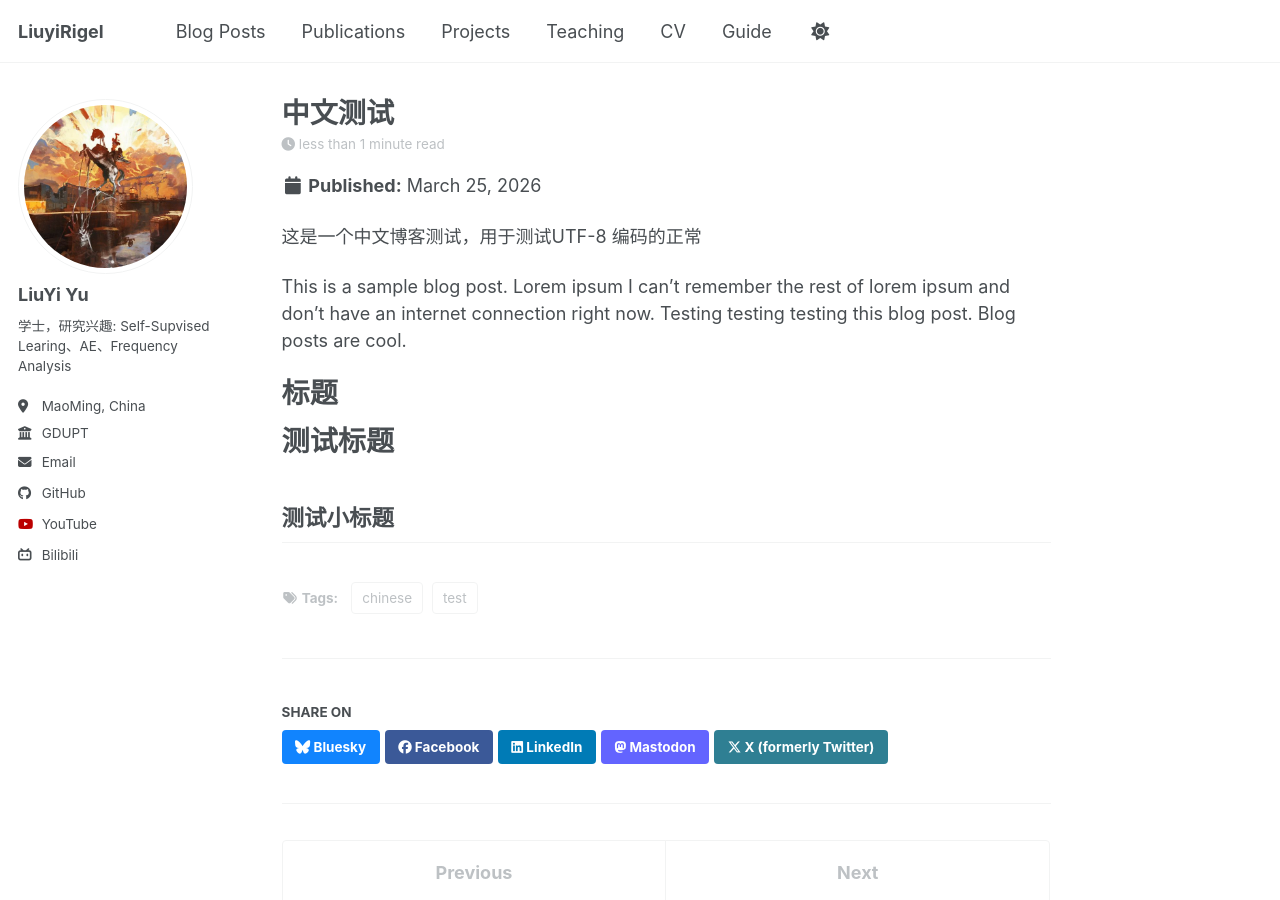
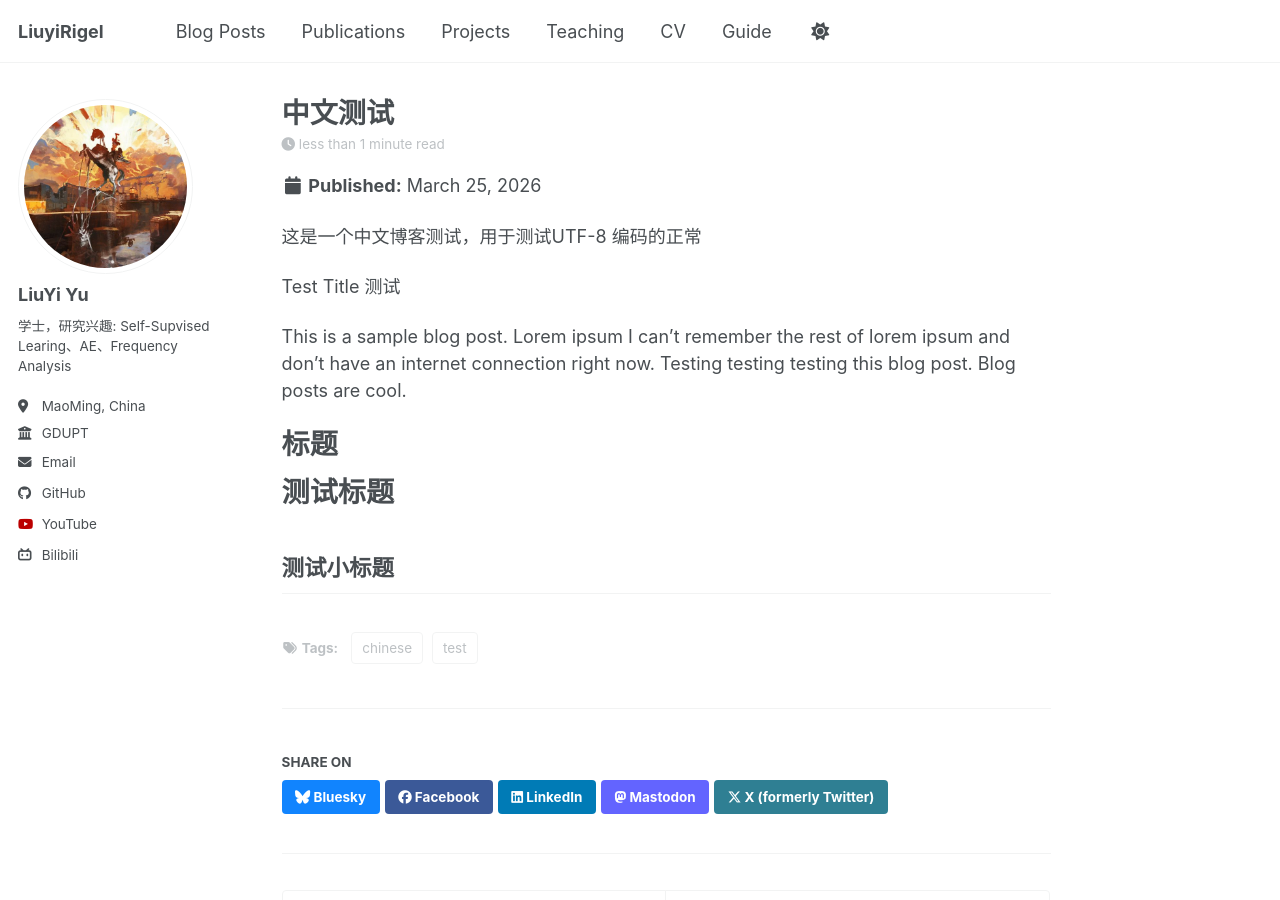
Before and after one commit to LiuyiRigel/LiuyiRigel.github.io, a Jekyll site: the page built from _posts/2026-03-25-blog-2.md, in a window 1280 px wide and 900 px high. Built offline with Jekyll 4.4.1, drawn with Linux system fonts in a browser that asks for light colours; a script bundle is joined from its source files by our own code; library files that are not in the unit come from our copies.

Commit message:
modified:   _posts/2026-03-25-blog-2.md

```diff
--- a/_posts/2026-03-25-blog-2.md
+++ b/_posts/2026-03-25-blog-2.md
@@ -8,6 +8,11 @@ tags:
 ---
 
 这是一个中文博客测试，用于测试UTF-8 编码的正常
+
+
+Test Title
+测试
+
 
 This is a sample blog post. Lorem ipsum I can't remember the rest of lorem ipsum and don't have an internet connection right now. Testing testing testing this blog post. Blog posts are cool.
 
```
